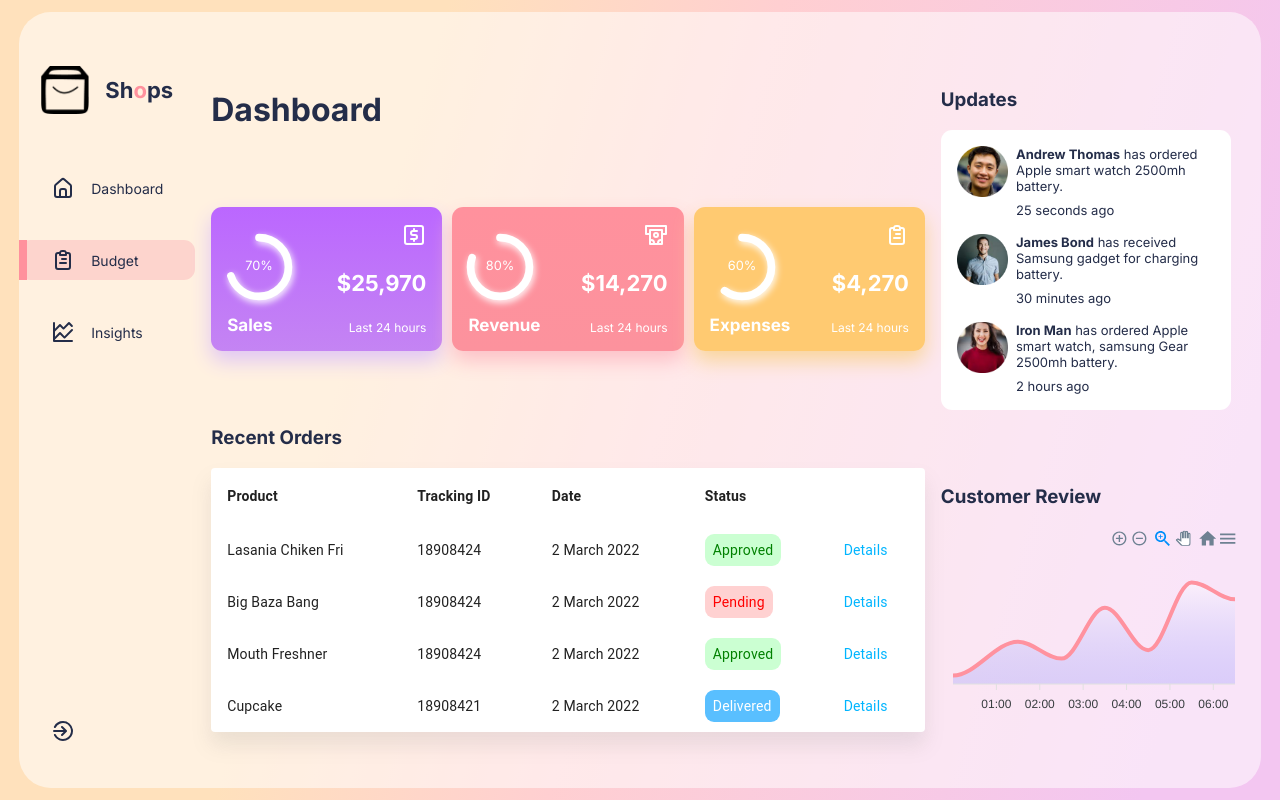
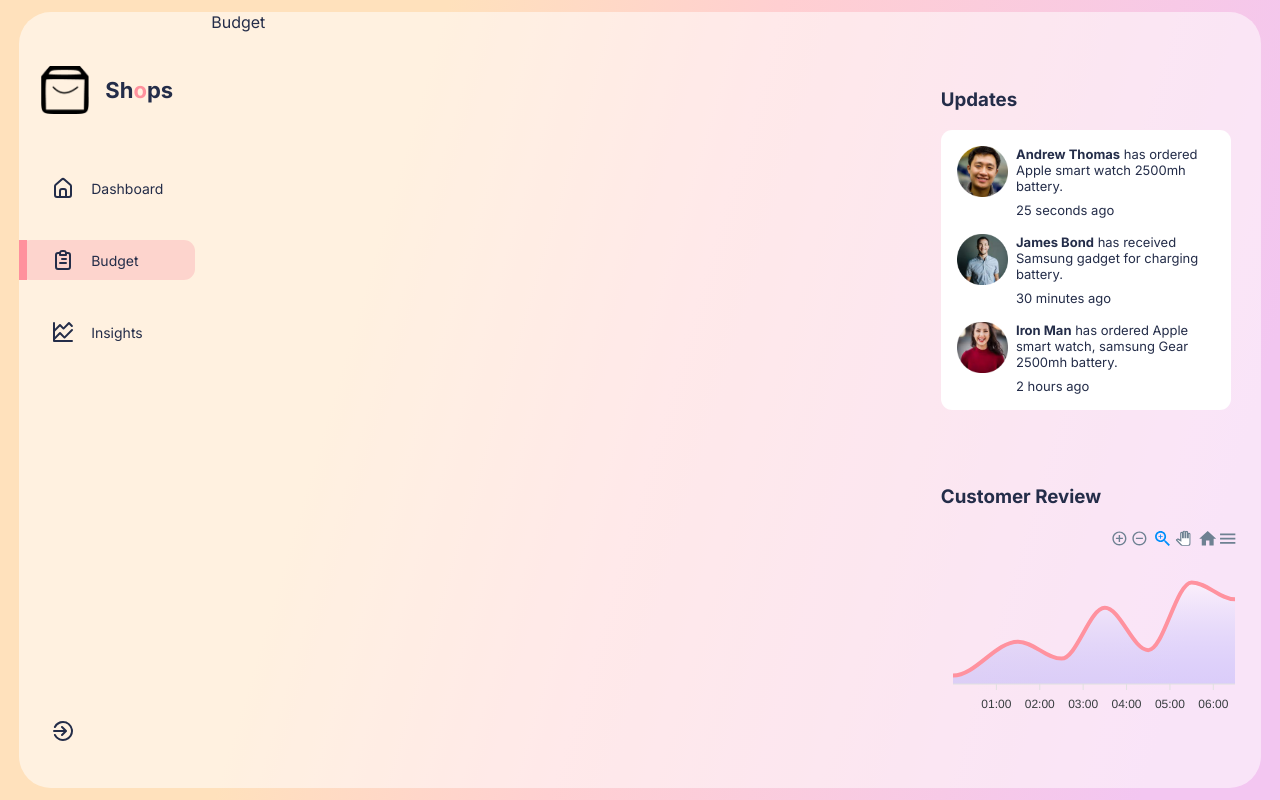
Before and after one commit to sinhadityaforever/github-autopilot, a React (Create React App) app: page / in a window 1280 px wide. Both pictures are taken after a click on the element "Budget". Built offline with nearby package versions, Linux system fonts and the light colour scheme.

Commit message:
Made Sidebar functional

```diff
--- a/src/App.js
+++ b/src/App.js
@@ -1,14 +1,36 @@
+import { useState } from 'react';
 import './App.css';
 import RightSide from './components/RigtSide/RightSide';
 import Sidebar from './components/Sidebar';
+import Budget from './pages/Budget/Budget';
 import Dashboard from './pages/Dashboard/Dashboard';
+import Insights from './pages/Insights/Insights';
 
 function App() {
+	const [sidebarOption, setSidebarOption] = useState(0);
+	const handleChildProp = (childProp) => {
+		setSidebarOption(childProp);
+	};
+
+	const renderComponent = () => {
+		switch (sidebarOption) {
+			case 0:
+				return <Dashboard />;
+			case 1:
+				return <Budget />;
+			case 2:
+				return <Insights />;
+			default:
+				return <Dashboard />;
+		}
+	};
+
 	return (
 		<div className="App">
 			<div className="AppGlass">
-				<Sidebar />
-				<Dashboard />
+				<Sidebar onChildProp={handleChildProp} />
+				{/* <Dashboard /> */}
+				{renderComponent()}
 				<RightSide />
 			</div>
 		</div>
--- a/src/components/Sidebar.jsx
+++ b/src/components/Sidebar.jsx
@@ -6,7 +6,7 @@ import { SidebarData } from '../Data/Data';
 import { UilBars } from '@iconscout/react-unicons';
 import { motion } from 'framer-motion';
 
-const Sidebar = () => {
+const Sidebar = ({ onChildProp }) => {
 	const [selected, setSelected] = useState(0);
 
 	const [expanded, setExpaned] = useState(true);
@@ -48,7 +48,11 @@ const Sidebar = () => {
 							<div
 								className={selected === index ? 'menuItem active' : 'menuItem'}
 								key={index}
-								onClick={() => setSelected(index)}
+								onClick={() => {
+									setSelected(index);
+									console.log(selected);
+									onChildProp(index);
+								}}
 							>
 								<item.icon />
 								<span>{item.heading}</span>
--- /dev/null
+++ b/src/pages/Budget/Budget.jsx
@@ -0,0 +1,7 @@
+import React from 'react';
+
+function Budget() {
+	return <div>Budget</div>;
+}
+
+export default Budget;
--- /dev/null
+++ b/src/pages/Insights/Insights.jsx
@@ -0,0 +1,7 @@
+import React from 'react';
+
+function Insights() {
+	return <div>Insights</div>;
+}
+
+export default Insights;
```
Also changed, not shown: src/pages/Budget/Budget.css (added), src/pages/Insights/Insights.css (added).
